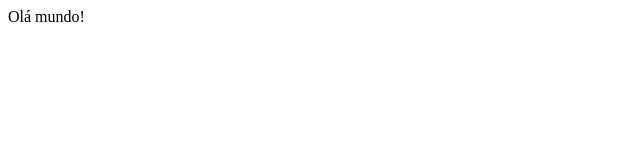
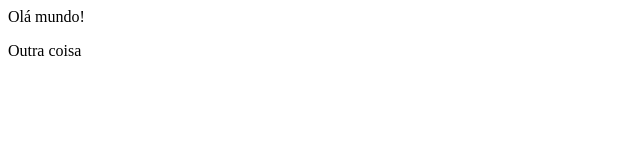
Before and after one commit to pachecolucas/site-pedro, a plain HTML site: page index.html in a window 1280 px wide. Shown: the full height of the page, 0-640 px from the left. Drawn offline with Linux system fonts and the light colour scheme.

Commit message:
Update index.html

```diff
--- a/index.html
+++ b/index.html
@@ -1 +1,2 @@
 <p>Olá mundo!</p>
+<p>Outra coisa</p>
```
